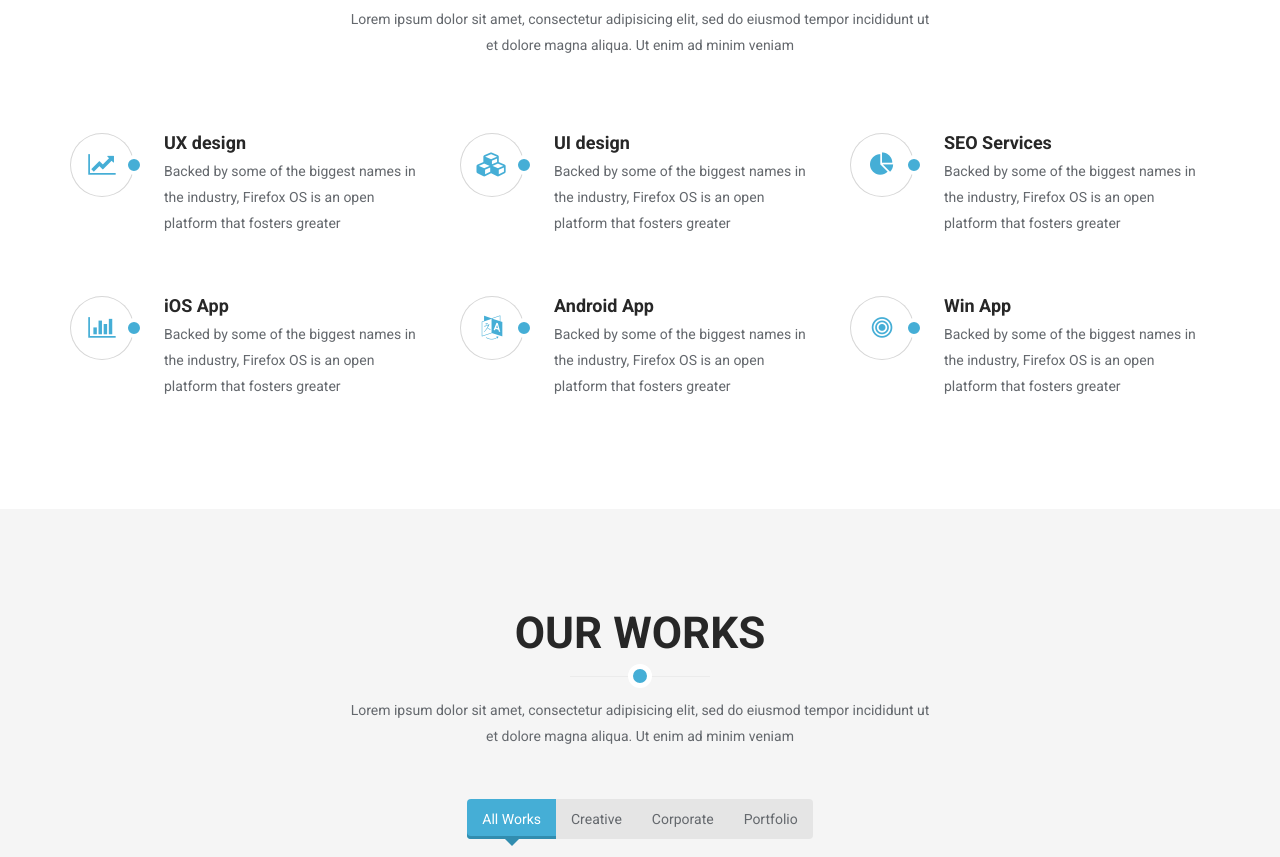
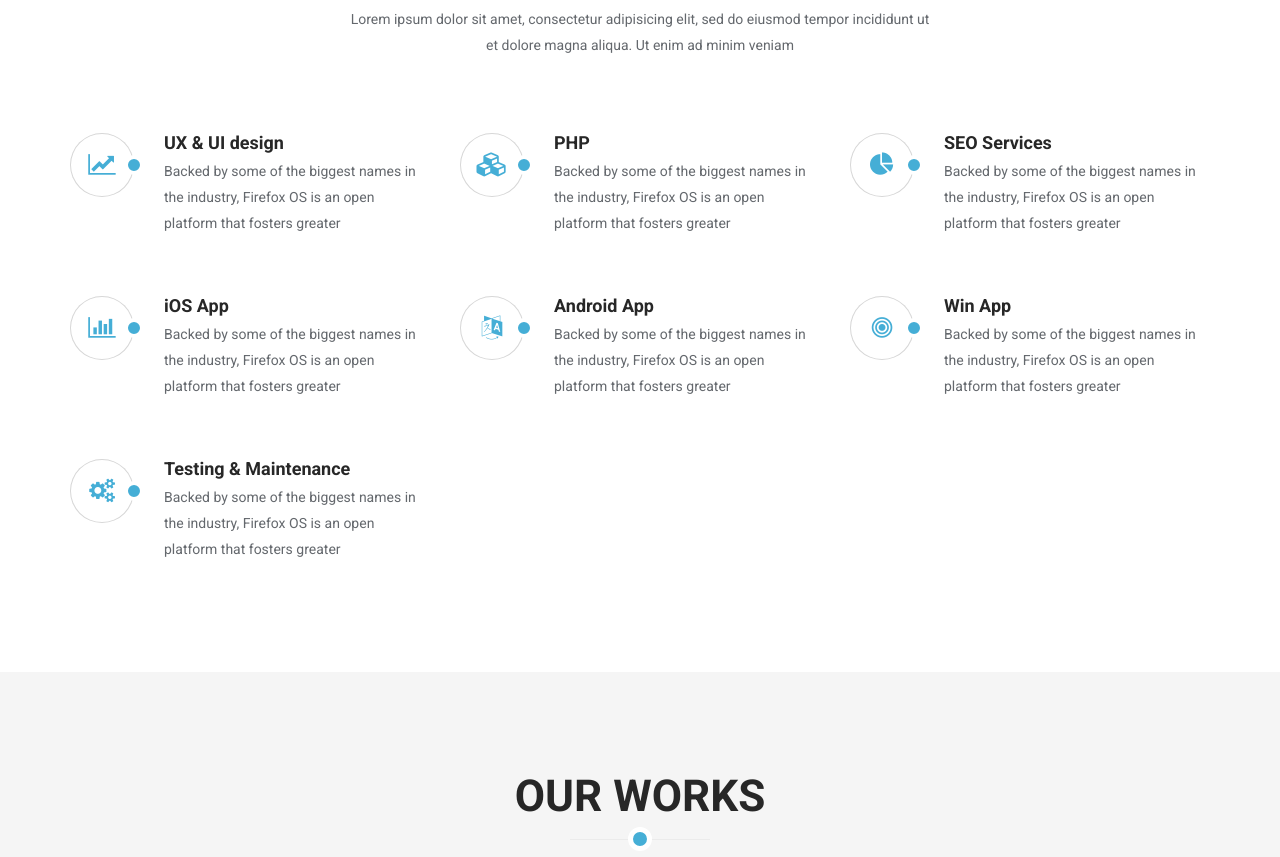
Before and after one commit to tuhindewan/NameSpace, a plain HTML site: page index.html in a window 1280 px wide. Shown: the part 840-1697 px from the top of the page. Drawn offline with Linux system fonts and the light colour scheme; some packages are replaced by stand-ins of ours.

Commit message:
working with services

```diff
--- a/index.html
+++ b/index.html
@@ -103,7 +103,7 @@
                                 <i class="fa fa-line-chart"></i>
                             </div>
                             <div class="media-body">
-                                <h4 class="media-heading">UX design</h4>
+                                <h4 class="media-heading">UX & UI design</h4>
                                 <p>Backed by some of the biggest names in the industry, Firefox OS is an open platform that fosters greater</p>
                             </div>
                         </div>
@@ -115,7 +115,7 @@
                                 <i class="fa fa-cubes"></i>
                             </div>
                             <div class="media-body">
-                                <h4 class="media-heading">UI design</h4>
+                                <h4 class="media-heading">PHP</h4>
                                 <p>Backed by some of the biggest names in the industry, Firefox OS is an open platform that fosters greater</p>
                             </div>
                         </div>
@@ -164,6 +164,17 @@
                             </div>
                             <div class="media-body">
                                 <h4 class="media-heading">Win App</h4>
+                                <p>Backed by some of the biggest names in the industry, Firefox OS is an open platform that fosters greater</p>
+                            </div>
+                        </div>
+                    </div><!--/.col-md-4-->
+                    <div class="col-md-4 col-sm-6 wow fadeInUp" data-wow-duration="300ms" data-wow-delay="500ms">
+                        <div class="media service-box">
+                            <div class="pull-left">
+                                <i class="fa fa-cogs" aria-hidden="true"></i>
+                            </div>
+                            <div class="media-body">
+                                <h4 class="media-heading">Testing & Maintenance</h4>
                                 <p>Backed by some of the biggest names in the industry, Firefox OS is an open platform that fosters greater</p>
                             </div>
                         </div>
```
